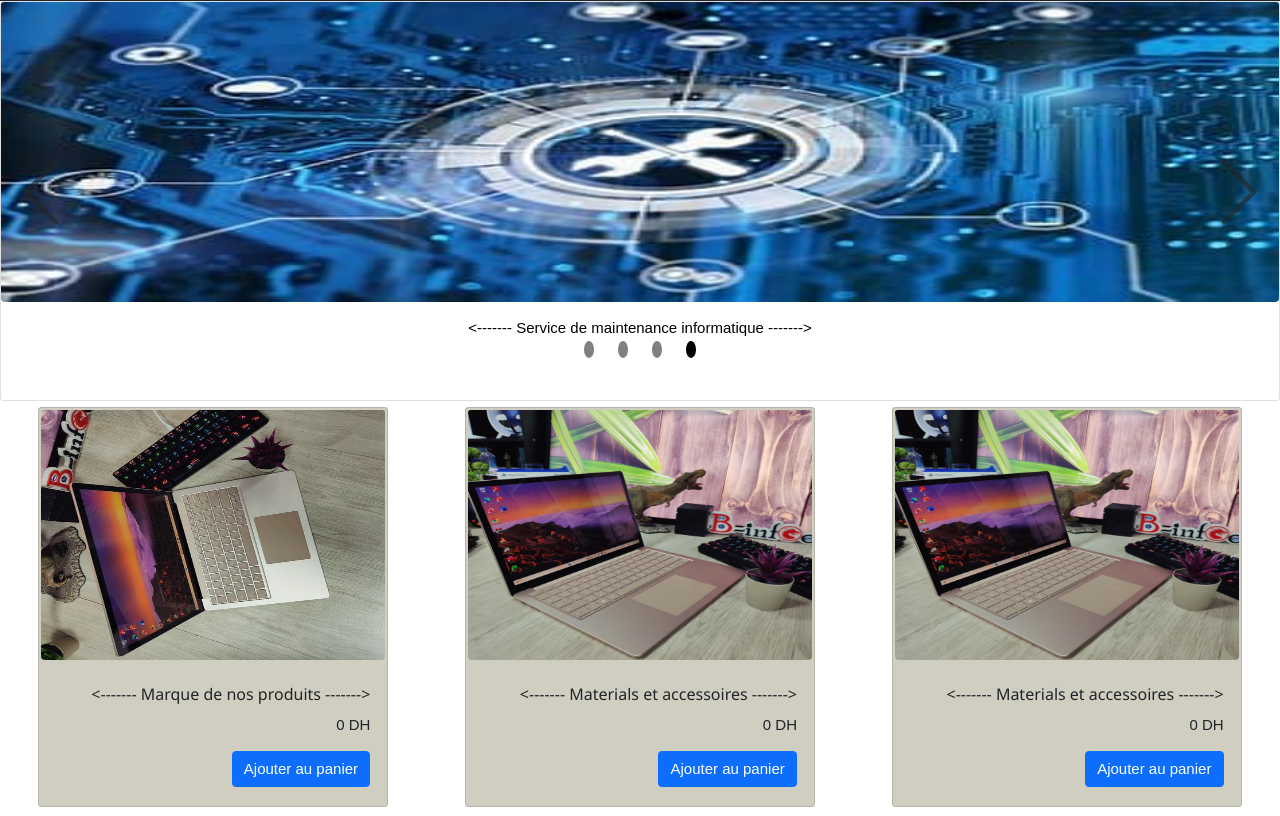
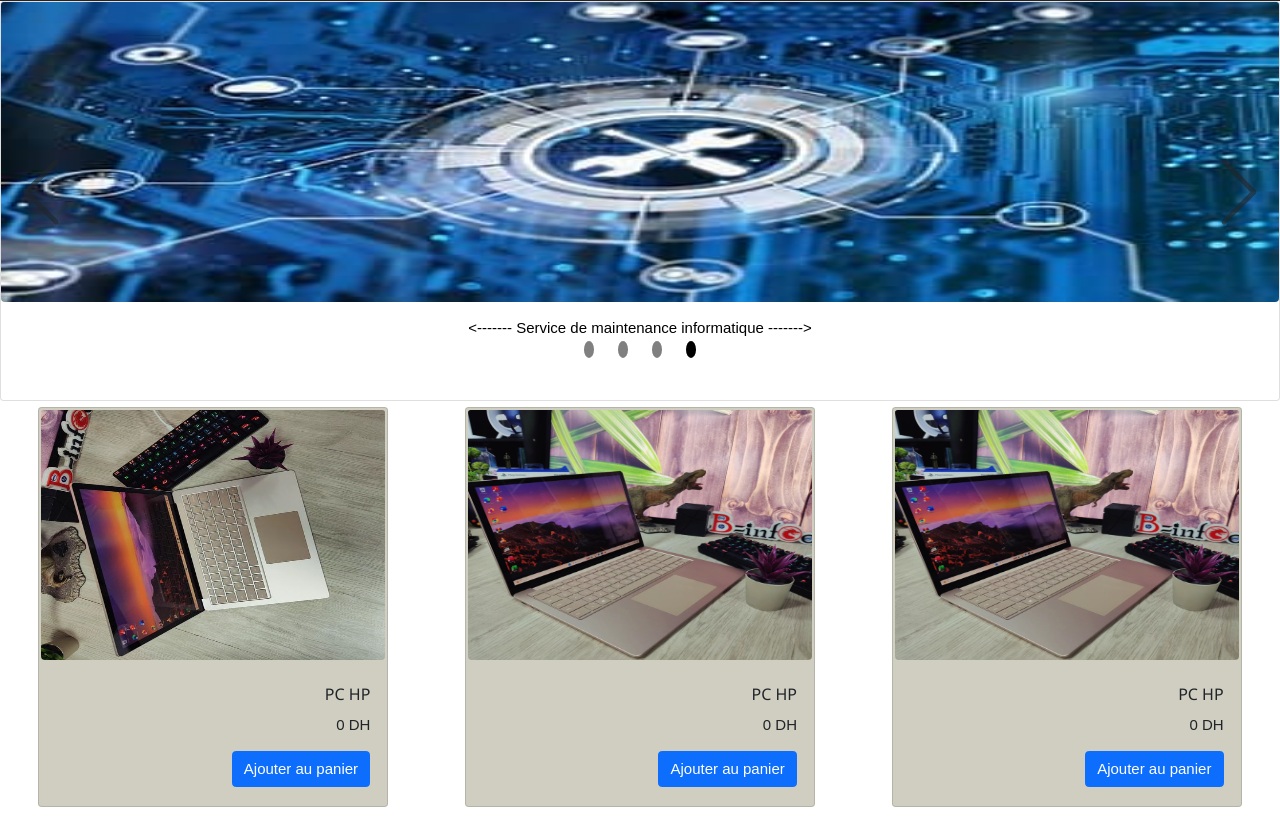
Before and after one commit to ELgotaibi1998/BINFOTEST, a plain HTML site: page index.html in a window 1280 px wide. Shown: the part 117-933 px from the top of the page. Drawn offline with nearby package versions, Linux system fonts and the light colour scheme; files whose address does not match are found by name.

Commit message:
Update index.html

```diff
--- a/index.html
+++ b/index.html
@@ -233,8 +233,8 @@ setInterval(()=>{
       </div>
 </div>
 <script>
- let imgCarde=        [{id:0,image:"./images/img1.jpg",description:"<------- Marque de nos produits ------->",prix:0},{id:1,image:"./images/img2.jpg",description:"<------- Materials et accessoires ------->",prix:0},{id:1,image:"./images/img2.jpg",description:"<------- Materials et accessoires ------->",prix:0},{id:1,image:"./images/img3.jpg",description:"<------- Materials et accessoires ------->",prix:0},{id:1,image:"./images/img4.jpg",description:"<------- Materials et accessoires ------->",prix:0},{id:1,image:"./images/img5.jpg",description:"<------- Materials et accessoires ------->",prix:0},{id:1,image:"./images/img6.jpg",description:"<------- Materials et accessoires ------->",prix:0},{id:1,image:"./images/img7.jpg",description:"<------- Materials et accessoires ------->",prix:0},{id:1,image:"./images/img8.jpg",description:"<------- Materials et accessoires ------->",prix:0},{id:1,image:"./images/img9.jpg",description:"<------- Materials et accessoires ------->",prix:0},{id:1,image:"./images/img10.jpg",description:"<------- Materials et accessoires ------->",prix:0},{id:1,image:"./images/img11.jpg",description:"<------- Materials et accessoires ------->",prix:0},{id:1,image:"./images/img12.jpg",description:"<------- Materials et accessoires ------->",prix:0}];
-let s="";
+ let imgCarde=        [{id:0,image:"./images/img1.jpg",description:"PC HP",prix:0},{id:1,image:"./images/img2.jpg",description:"PC HP",prix:0},{id:1,image:"./images/img2.jpg",description:"PC HP",prix:0},{id:1,image:"./images/img3.jpg",description:"PC HP",prix:0},{id:1,image:"./images/img4.jpg",description:"UNITE CENTRALE LENOVO",prix:0},{id:1,image:"./images/img5.jpg",description:"Disques dure SSD",prix:0},{id:1,image:"./images/img6.jpg",description:"PC HP",prix:0},{id:1,image:"./images/img7.jpg",description:"PC HP",prix:0},{id:1,image:"./images/img8.jpg",description:"Disques dure SSD",prix:0},{id:1,image:"./images/img9.jpg",description:"THINKPAD",prix:0},{id:1,image:"./images/img10.jpg",description:"HP",prix:0},{id:1,image:"./images/img11.jpg",description:"LENOVO",prix:0},{id:1,image:"./images/img12.jpg",description:"CARTES GRAPHIQUE",prix:0}];
+    let s="";
 imgCarde.forEach((elem)=>  {
     s+='<div class="card" style="width: 18rem;padding:2px;margin:6px" id="cardslist'+elem.id+'"><img src="'+elem.image+'" class="card-img-top" alt="..."> <div class="card-body"><h6>'+elem.description+'</h6><p class="card-text">'+elem.prix+' DH</p><a href="#" class="btn btn-primary">Ajouter au panier</a></div></div>';
 })
```
